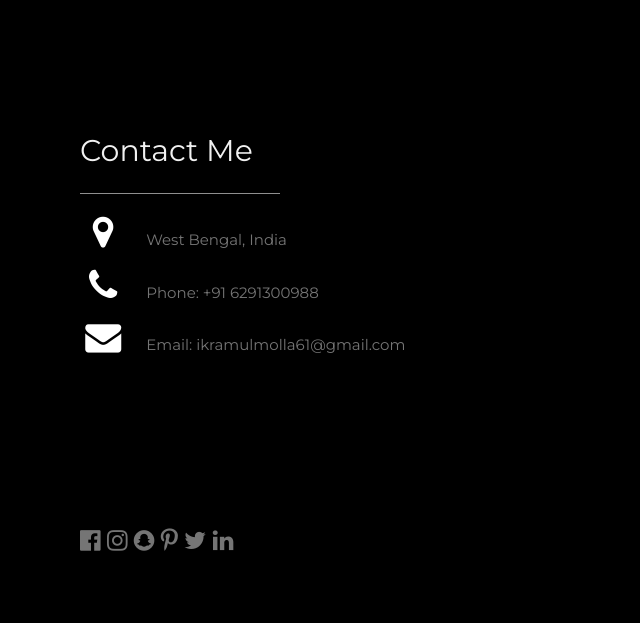
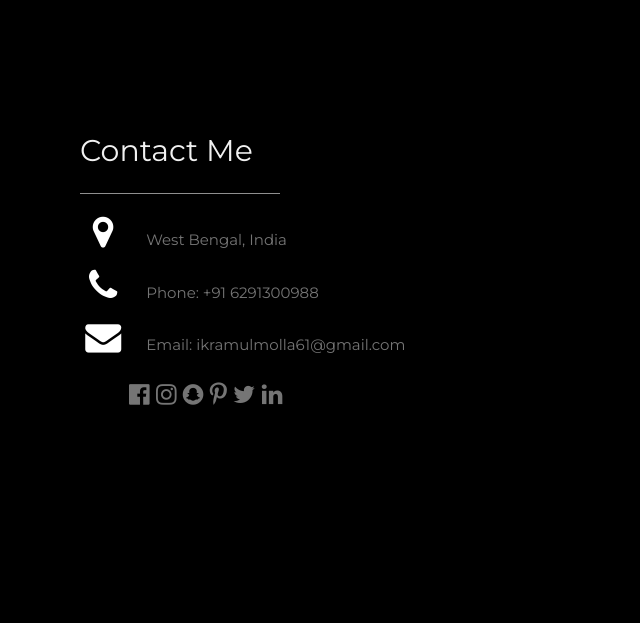
Before and after one commit to ikramulmolla/.com, a plain HTML site: page index.html in a window 1280 px wide. Shown: the part 4672-5295 px from the top of the page, without its empty margins (70-710 px from the left). After the commit the page ends 5149 px from the top, so only its background shows below. Drawn offline with nearby package versions, Linux system fonts and the light colour scheme.

Commit message:
update
changes

```diff
--- a/index.html
+++ b/index.html
@@ -143,7 +143,7 @@
   </div>
 
 <!-- Footer. This section contains an ad for W3Schools Spaces. You can leave it to support us. -->
-<footer class="w3-content w3-padding-64 w3-text-grey w3-xlarge">
+<footer class="w3-content w3-padding-64 w3-text-grey w3-xlarge" style="padding: 49px; margin-top: -146px;">
   <a href="https://www.facebook.com/icon.ikramul.9" style="text-decoration: none;"><i class="fa fa-facebook-official w3-hover-opacity"></i></a>
   <a href="https://www.instagram.com/icon_ikra/?utm_medium=copy_link" style="text-decoration: none;"><i class="fa fa-instagram w3-hover-opacity"></i></a>
   <a href="" style="text-decoration: none;"><i class="fa fa-snapchat w3-hover-opacity"></i></a>
```
